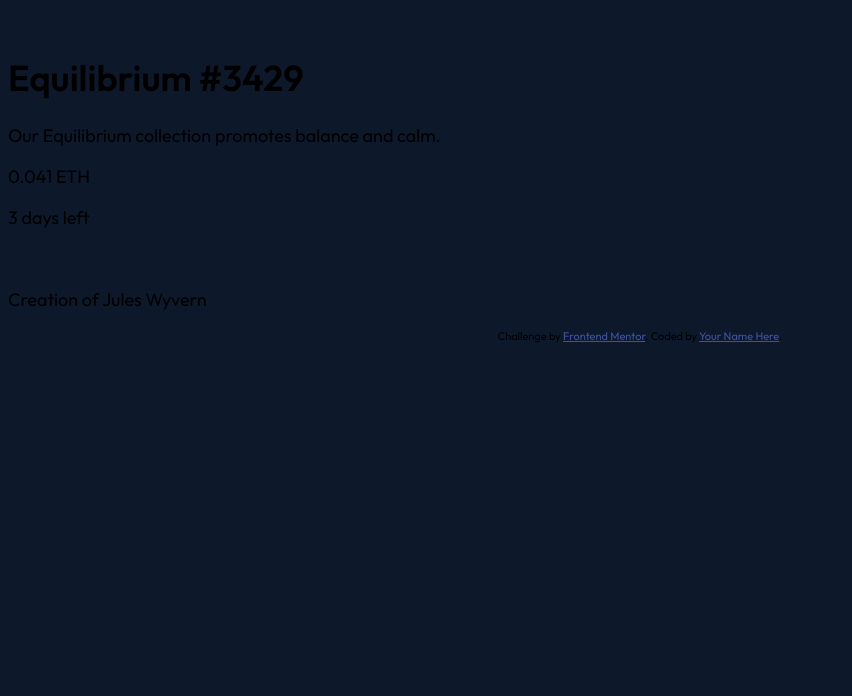
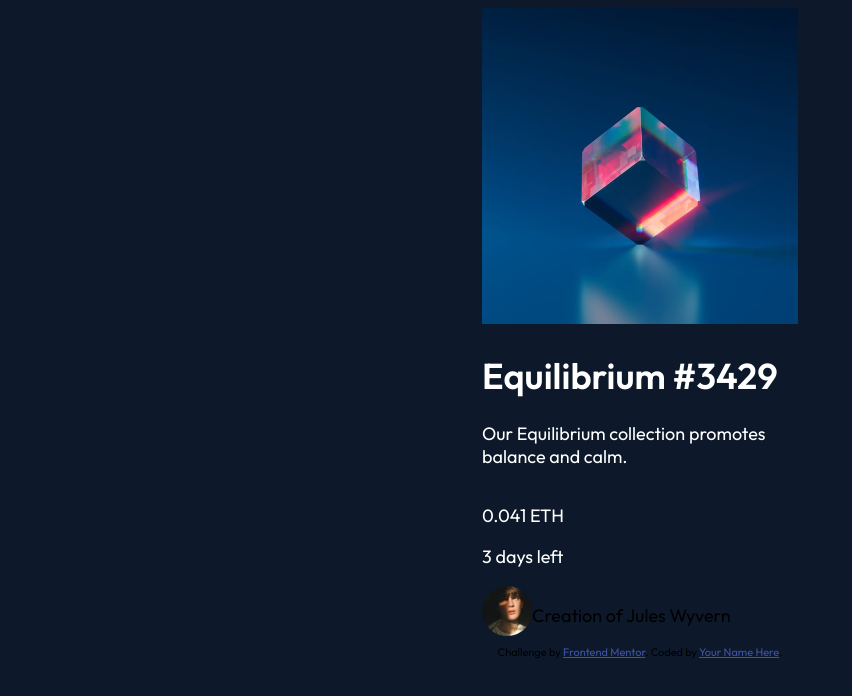
Before and after one commit to saves42/nft_preview_card, a plain HTML site: page index.html in a window 1280 px wide. Shown: the whole page, without its empty margins (0-852 px from the left). Drawn offline with Linux system fonts and the light colour scheme.

Commit message:
add HTML content

```diff
--- a/index.html
+++ b/index.html
@@ -21,7 +21,7 @@
   <main>
     <div class="card-container">
       <div class="img-container">
-        <img src="" alt="">
+        <img src="images/image-equilibrium.jpg" alt="">
       </div>
       <div class="main-text">
         <h1>Equilibrium #3429</h1>
@@ -32,7 +32,7 @@
         <p>3 days left</p>
       </div>
       <div class="author">
-        <img src="" alt="">
+        <img src="images/image-avatar.png" alt="">
         <p>Creation of Jules Wyvern</p>
       </div>
     </div>
--- a/styles/style.css
+++ b/styles/style.css
@@ -3,3 +3,37 @@ body {
     background-color: hsl(217, 54%, 11%);
     font-family: 'Outfit', sans-serif;
 }
+
+/* global styles */
+img {
+    width: 100%;
+    max-width: 100%;
+}
+
+main {
+    margin: 0 auto;
+    display: flex;
+    justify-content: center;
+}
+
+.card-container {
+    width: 25%;
+    display: grid;
+    grid-template-columns: repeat(1, 1fr);
+    justify-content: center;
+
+}
+
+.main-text, .secondary-text {
+    color: hsl(0, 0%, 100%);
+}
+
+.author {
+    display: flex;
+
+}
+
+.author img {
+    height: 50px;
+    width: auto;
+}
```
